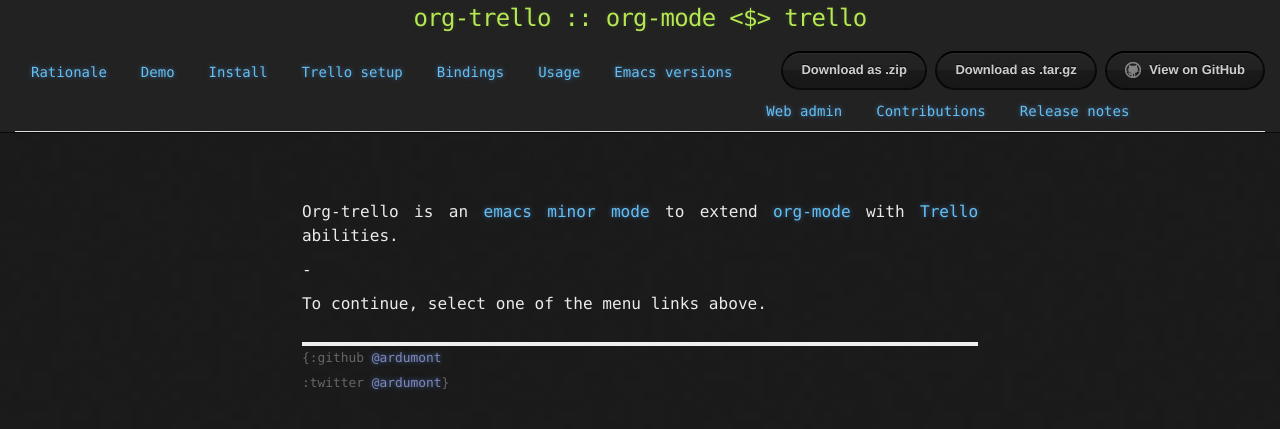
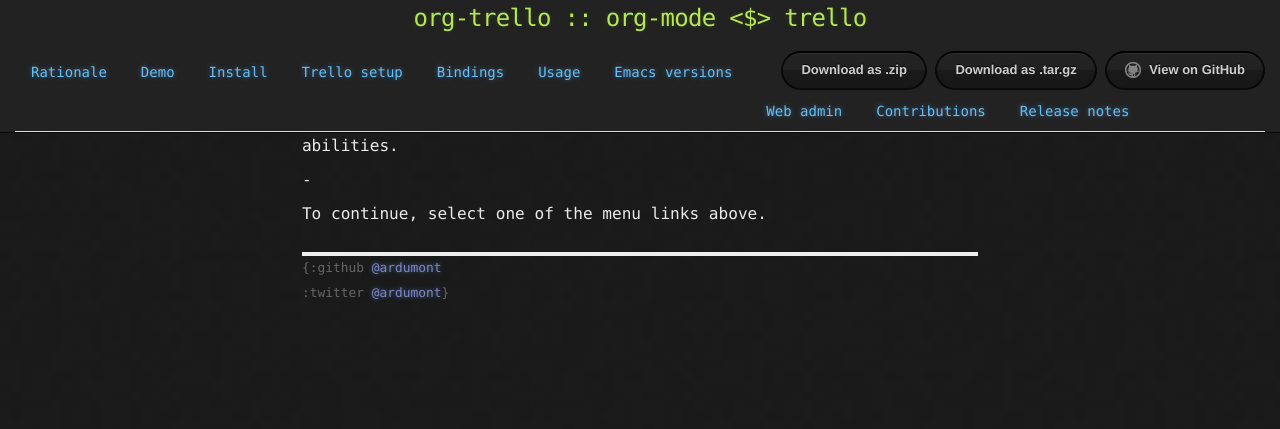
Before and after one commit to org-trello/org-trello.github.io, a Jekyll site: the page built from index.md, in a window 1280 px wide and 900 px high. Shown: the top 429 px of the window. Built offline with Jekyll 4.4.1, drawn with Linux system fonts in a browser that asks for light colours; nearby versions of some CDN libraries; Markdown is read by kramdown in place of the engine named in the settings.

Commit message:
Less margin

```diff
--- a/_layouts/default.html
+++ b/_layouts/default.html
@@ -45,7 +45,7 @@
       </div>
     </nav>
 
-    <div class="site" style="margin-top: 200px">
+    <div class="site" style="margin-top: 110px">
 
       {{ content }}
 
```
